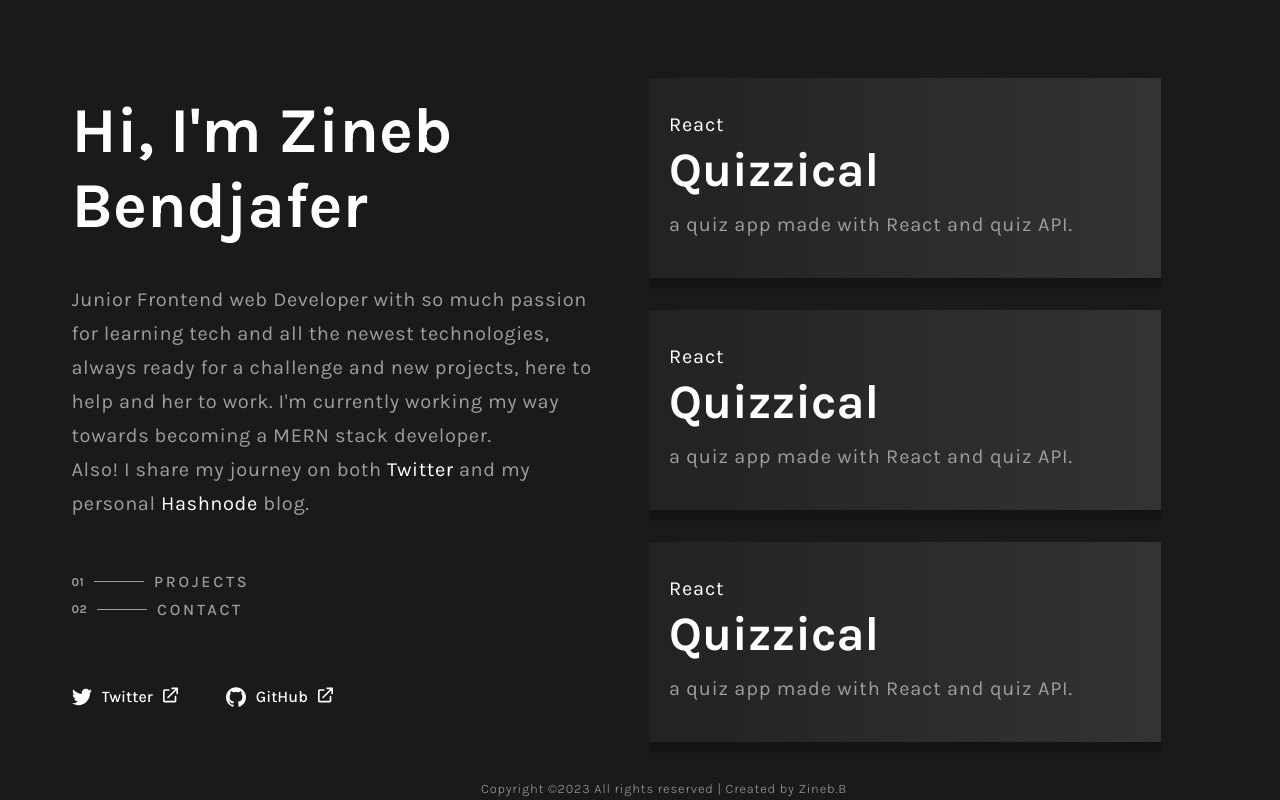
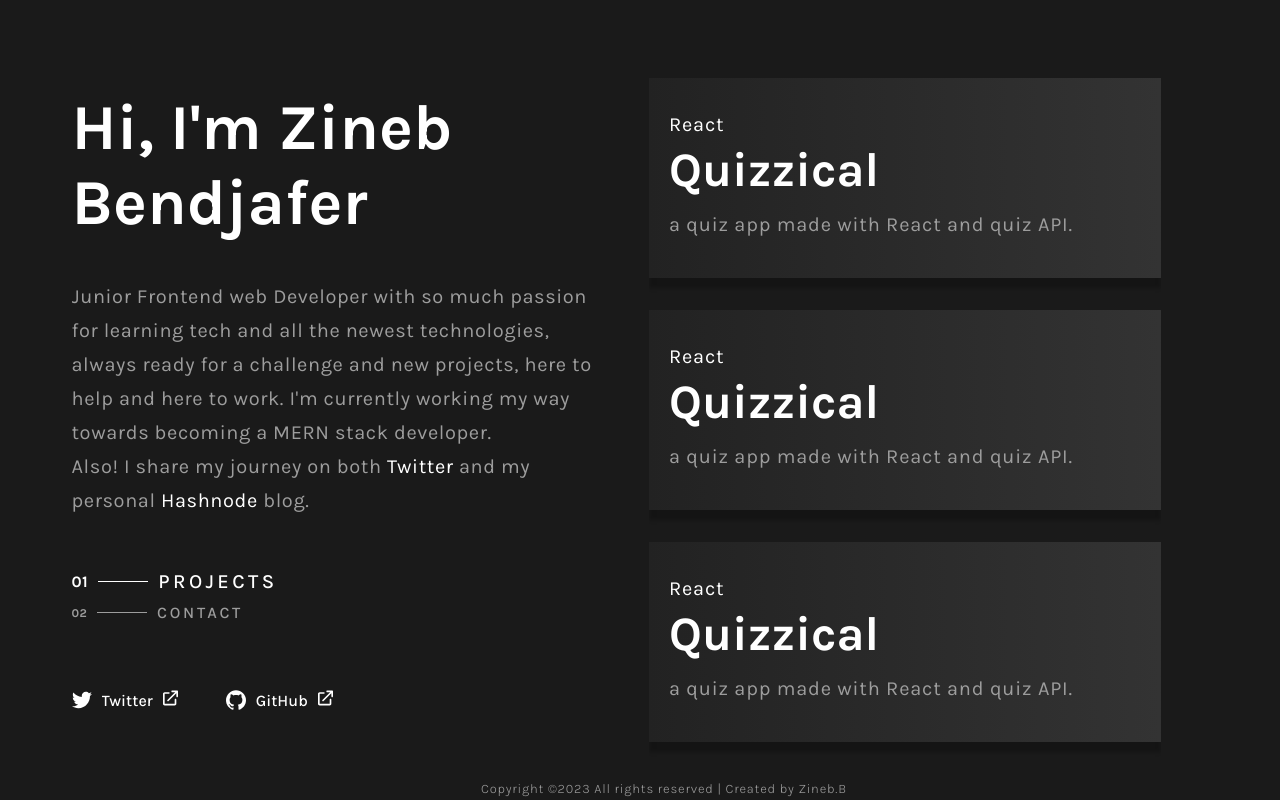
Before and after one commit to wx-it/new-portfolio, a React (Create React App) app: page / in a window 1280 px wide. Shown: the top 800 px of the page. Built offline with nearby package versions, Linux system fonts and the light colour scheme.

Commit message:
toggle between nav buttons

```diff
--- a/src/components/Header.jsx
+++ b/src/components/Header.jsx
@@ -4,17 +4,25 @@ import WhiteLink from "../assets/white-link.svg"
 import { Tab, Tabs, TabList, TabPanel } from 'react-tabs';
 import Projects from "./Projects";
 import Contact from "./Contact";
+import { useState } from "react";
 
 const Header = () => {
+  const [tabIndex, setTabIndex] = useState(true);
+
+  function toggleTabState(){
+    setTabIndex(tabIndex => !tabIndex)
+    console.log(tabIndex)
+  }
+
   return (
     <>
-<Tabs  className='container'  onClick={(index)=>{console.log(index)}}>
+<Tabs  className='container'  defaultIndex={0}>
 <div className="left" >
 <div className='header'>
         <h1>Hi, I'm Zineb Bendjafer</h1>
         <p>
         Junior Frontend web Developer with so much passion for learning tech and all the newest technologies,
-        always ready for a challenge and new projects, here to help and her to work. I'm currently working my way towards
+        always ready for a challenge and new projects, here to help and here to work. I'm currently working my way towards
         becoming a MERN stack developer.
         </p>
         <p>
@@ -42,12 +50,12 @@ const Header = () => {
 
 <nav>
 <TabList>
-      <Tab className="tab" >
+      <Tab className={tabIndex ? "active": "tab"} onClick={toggleTabState}>
         <span>01</span>
         <span className='line'></span>
         <p>PROJECTS</p>
       </Tab>
-      <Tab className="tab" >
+      <Tab className={tabIndex ? "tab" : "active"} onClick={toggleTabState} >
         <span>02</span>
         <span className='line'></span>
         <p>CONTACT</p>
--- a/src/scss/desktop/_nav.scss
+++ b/src/scss/desktop/_nav.scss
@@ -22,7 +22,6 @@ nav{
             cursor: pointer;
 
             span{
-                color: white;
                 font-weight: 700;
                 font-size: 12px;
                 letter-spacing: 0.03em;
@@ -34,7 +33,7 @@ nav{
             .line{
                 border-top: 1px u.$grayText solid;
                 width: 50px;
-            transition: all 0.5s ease;
+                transition: all 0.5s ease;
 
             }
 
@@ -43,11 +42,11 @@ nav{
                 font-size: 16px;
                 letter-spacing: 0.17em;
                 color: u.$grayText;
-               transition: all 0.5s ease;
+                transition: all 0.5s ease;
 
             }
 
-            &:hover, &:focus, &:active{
+            &:hover, &:focus, &:active, .active{
                 p{
                     font-size: 20px;
                     color: white;
@@ -65,3 +64,33 @@ nav{
         }
     }
 }
+
+.active{
+    display: flex;
+    align-items: center;
+    gap: 10px;
+    transition: all 0.5s ease;
+    cursor: pointer;
+    p{
+        font-size: 20px;
+        color: white;
+        border: none;
+        font-weight: 500;
+        letter-spacing: 0.17em;
+        transition: all 0.5s ease;
+    }
+    span{
+        color: white;
+        font-size: 16px;
+        font-weight: 700;
+        letter-spacing: 0.03em;
+        transition: all 0.5s ease;
+
+    }
+
+    .line{
+        border-top: 1px white solid;
+        width: 50px;
+        transition: all 0.5s ease;
+    }
+}
```
